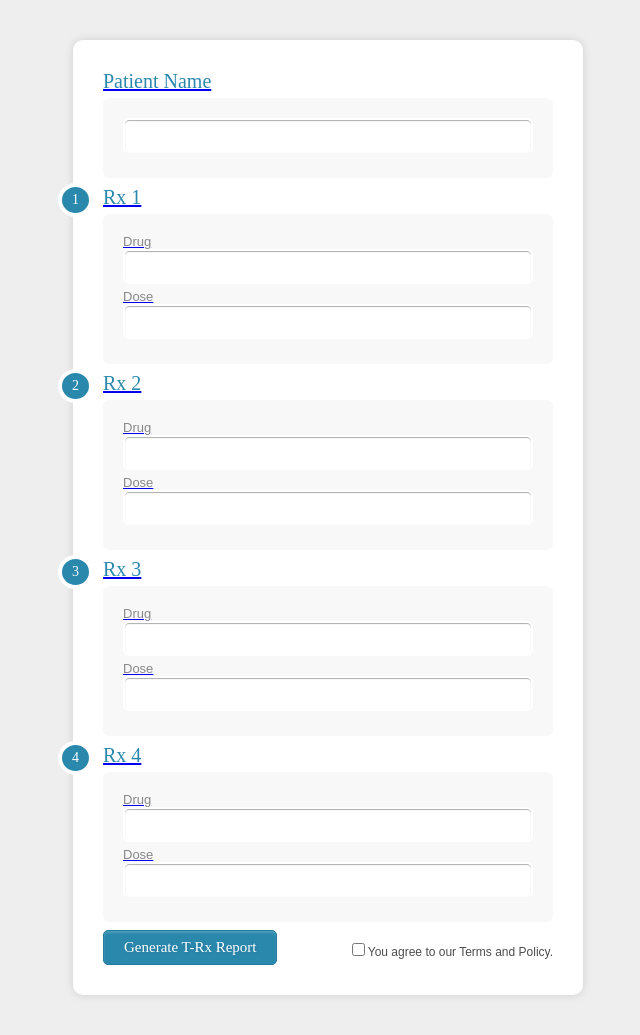
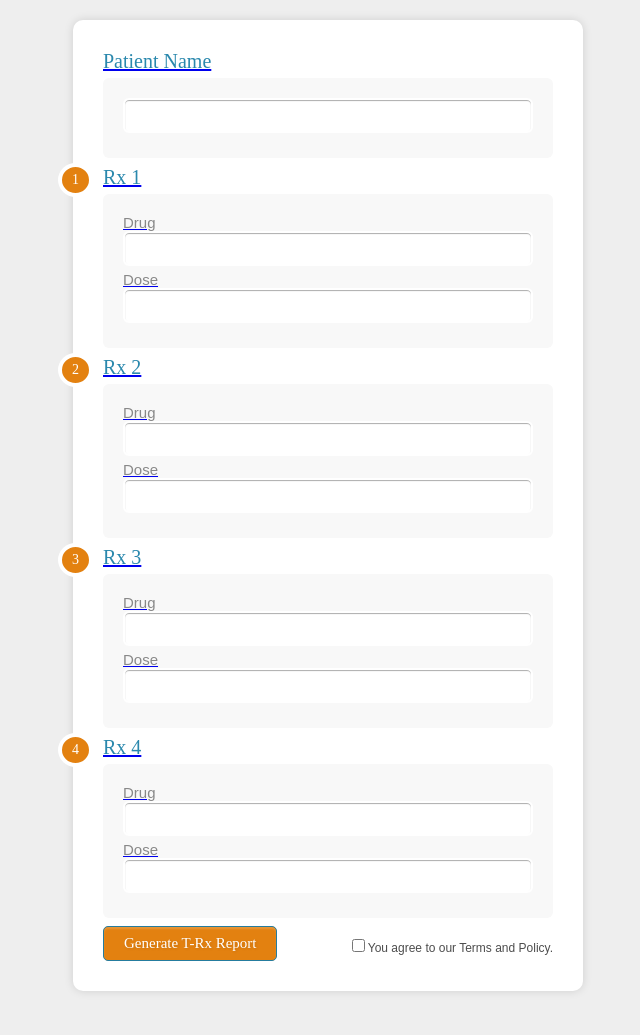
Before and after one commit to irreversibly/TimeRx, a Flask app: page / in a window 1280 px wide. Shown: the whole page, without its empty margins (312-952 px from the left). After the commit the page ends 992 px from the top, so only its background shows below. Run offline with Flask 2, Linux system fonts and the light colour scheme; parts of the project's set-up code (start-up, migrations or seed data) failed here and were passed over.

Commit message:
Color, margin, and size changes

```diff
--- a/static/style.css
+++ b/static/style.css
@@ -2,7 +2,7 @@ body            { font-family: sans-serif; background: #eee; }
 .form-style-10{
         max-width:450px;
         padding:30px;
-        margin:40px auto;
+        margin:20px auto;
         background: #FFF;
         border-radius: 10px;
         -webkit-border-radius:10px;
@@ -18,9 +18,9 @@ body            { font-family: sans-serif; background: #eee; }
         margin-bottom: 8px;
 }
 .form-style-10 h1{
-        background: #2A88AD;
-        padding: 20px 30px 15px 30px;
-        margin: -30px -30px 30px -30px;
+        background: #92B1CA;
+        padding: 0px 30px 15px 30px;
+        margin: -30px -30px 10px -30px;
         border-radius: 10px 10px 0 0;
         -webkit-border-radius: 10px 10px 0 0;
         -moz-border-radius: 10px 10px 0 0;
@@ -34,12 +34,12 @@ body            { font-family: sans-serif; background: #eee; }
 }
 .form-style-10 h1 > span{
         display: block;
-        margin-top: 2px;
-        font: 13px Arial, Helvetica, sans-serif;
+        margin-top: -10px;
+        font: 17px Arial, Helvetica, sans-serif;
 }
 .form-style-10 label{
         display: block;
-        font: 13px Arial, Helvetica, sans-serif;
+        font: 15px Arial, Helvetica, sans-serif;
         color: #888;
         margin-bottom: 5px;
 }
@@ -74,7 +74,7 @@ body            { font-family: sans-serif; background: #eee; }
         margin-bottom: 5px;
 }
 .form-style-10 .section span {
-        background: #2A88AD;
+        background: #E38110;
         padding: 5px 10px 5px 10px;
         position: absolute;
         border-radius: 50%;
@@ -88,7 +88,7 @@ body            { font-family: sans-serif; background: #eee; }
 }
 .form-style-10 input[type="button"],
 .form-style-10 input[type="submit"]{
-        background: #2A88AD;
+        background: #E38110;
         padding: 8px 20px 8px 20px;
         border-radius: 5px;
         -webkit-border-radius: 5px;
```
